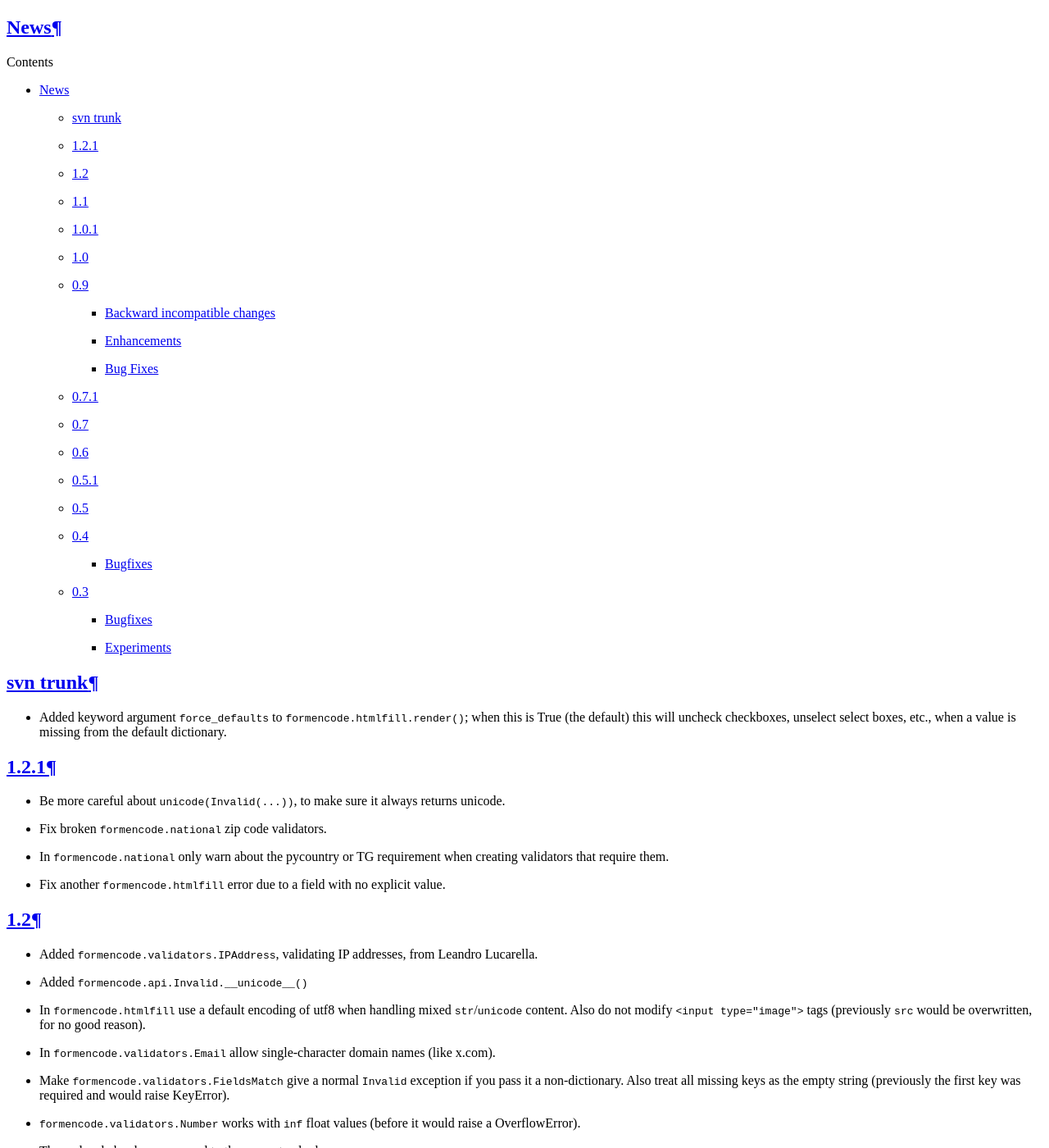
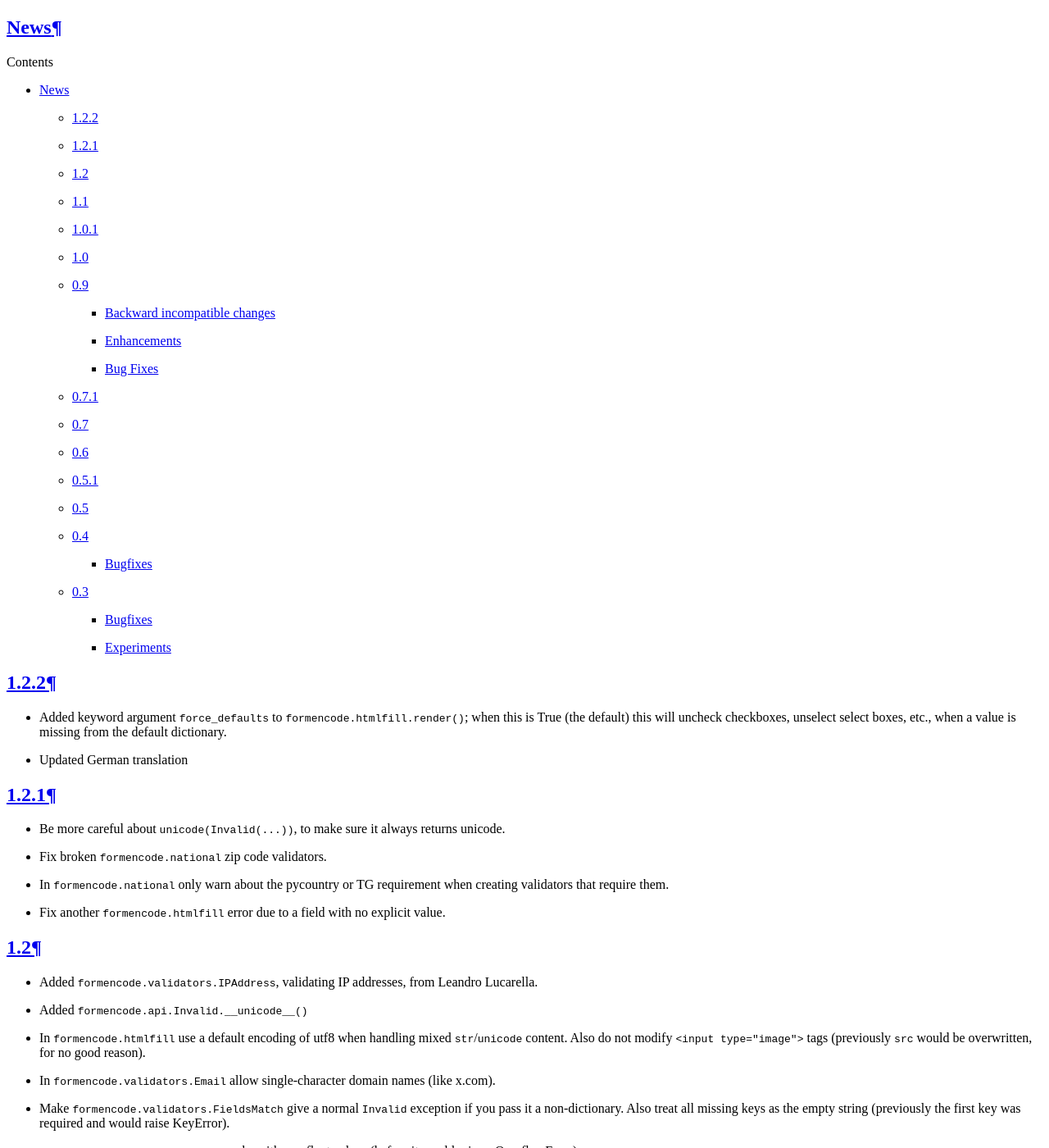
Before and after one commit to formencode/formencode, a Sphinx documentation site: the page built from docs/news.txt, in a window 1280 px wide and 1400 px high. Shown: the whole window at 82% size. Built offline with Sphinx 7.4.7, drawn with Linux system fonts in a browser that asks for light colours.

Commit message:
update news for release

```diff
--- a/docs/conf.py
+++ b/docs/conf.py
@@ -40,9 +40,9 @@ copyright = '2008, Ian Bicking and Contributors'
 # other places throughout the built documents.
 #
 # The short X.Y version.
-version = '1.2.1'
+version = '1.2.2'
 # The full version, including alpha/beta/rc tags.
-release = '1.2.1'
+release = '1.2.2'
 
 # There are two options for replacing |today|: either, you set today to some
 # non-false value, then it is used:
--- a/docs/news.txt
+++ b/docs/news.txt
@@ -3,13 +3,15 @@ News
 
 .. contents::
 
-svn trunk
----------
+1.2.2
+-----
 
 * Added keyword argument ``force_defaults`` to
   :func:`formencode.htmlfill.render`; when this is True (the default)
   this will uncheck checkboxes, unselect select boxes, etc., when a
   value is missing from the default dictionary.
+
+* Updated German translation
 
 1.2.1
 -----
```
